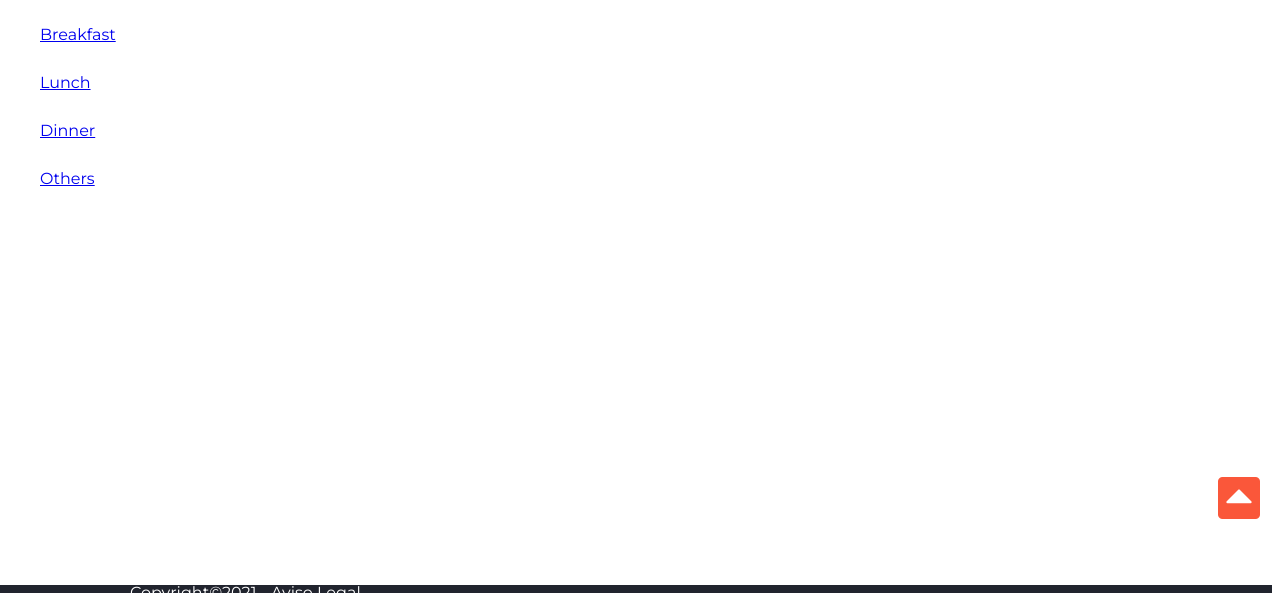
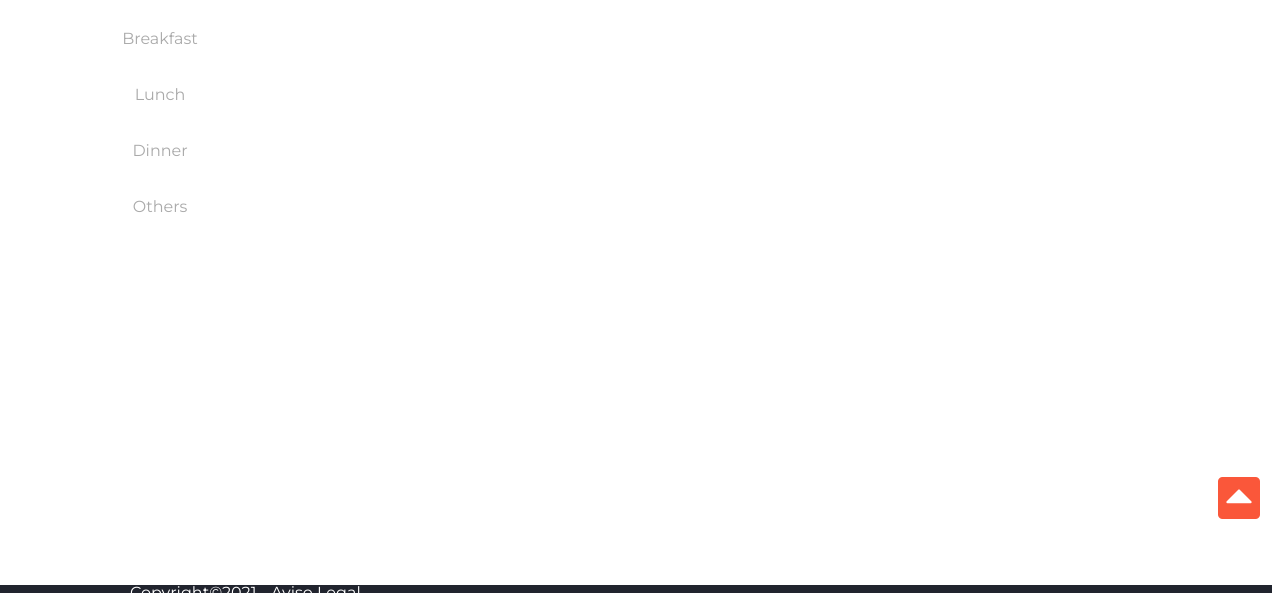
Before and after one commit to DGARROSA77/hamburgueseria, a plain HTML site: page seccionMenu/menu.html in a window 1280 px wide. Shown: the part 207-800 px from the top of the page. Drawn offline with Linux system fonts and the light colour scheme; files whose address does not match are found by name.

Commit message:
aside terminado

```diff
--- a/seccionMenu/css/style.css
+++ b/seccionMenu/css/style.css
@@ -201,23 +201,34 @@ main section .underline hr {
     border-color:  var(--color-principal);
 }
 
-main section .aside{
-    list-style:none;
-    height: 20px;
-    border-radius: 10px;
+
+main section aside{
+    margin: var(--margingrid);
+}
+
+main section aside ul li {
+    list-style: none;
 
 }
 
-main section .aside li {
-    color:var(#aaa);
+main section aside ul li a {
+    display: block;
+    width: 100%;
     text-decoration: none;
-    padding: 1em;
+    text-align: left;
+    padding: calc(var( --padding)*2);
+    color: #aaa;
+
+
 
 
 }
 
-main section .aside li a:hover {
+main section aside ul li a:hover {
    background-color: var(--color-principal);
+   border-radius: 5px;
+
+
 }
 
 
@@ -279,3 +290,11 @@ main section .aside li a:hover {
     footer {
         text-align: left
 }
+
+main section aside ul li a {
+    display: block;
+    width: 20%;
+    text-decoration: none;
+    text-align: center;
+    padding: calc(var( --padding)*2);
+    color: #aaa;
--- a/seccionMenu/menu.html
+++ b/seccionMenu/menu.html
@@ -72,23 +72,25 @@
         <main>
             <section id="TodaysMenu">
                 <div class="container">
-                    <h2>About <span>Us</span></h2>
+                    <h2>Today's <span>Menu</span></h2>
                 </div>
                 <div class="underline">
                     <hr noshade="noshade">
                     <span>X</span>
                 </div>
 
-                <div class="aside">
-                    <li><a class="activo" href="Breakfast.html">Breakfast</a></li>
-                    <li><a href="Lunch.html">Lunch</a></li>
-                    <li><a href="Dinner.html">Dinner</a></li>
-                    <li><a href="Others.hmtl">Others</a></li>
+                <aside>
+                    <ul>
+                        <li><a class="activo" href="Breakfast.html">Breakfast</a></li>
+                        <li><a href="Lunch.html">Lunch</a></li>
+                        <li><a href="Dinner.html">Dinner</a></li>
+                        <li><a href="Others.hmtl">Others</a></li>
+                    </ul>
 
 
 
 
-                </div>
+                </aside>
 
 
             </section>
```
